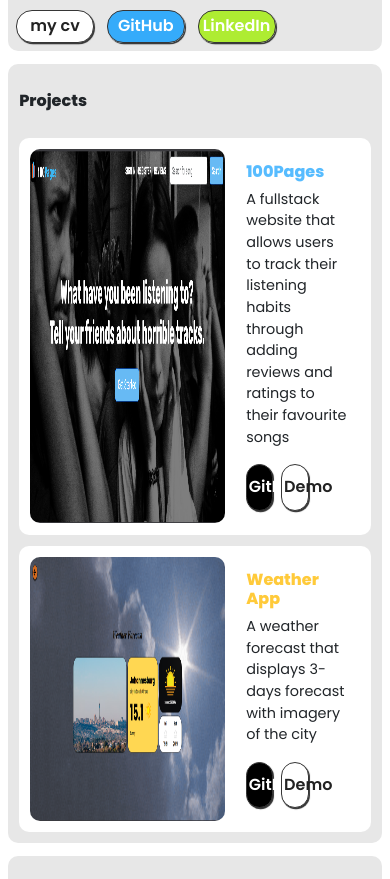
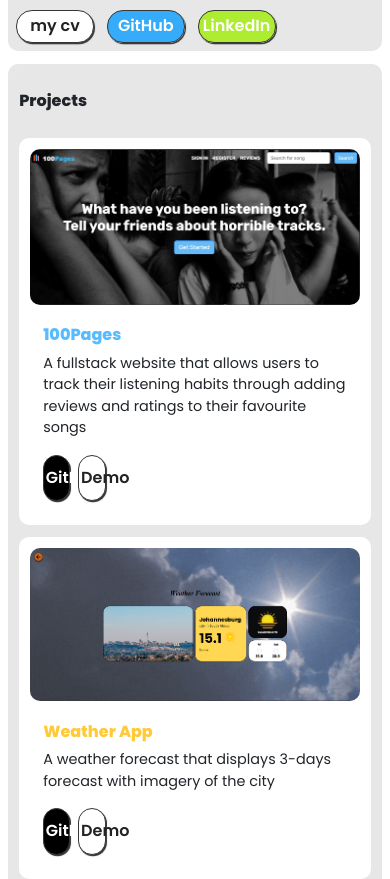
Before and after one commit to AvuMdunyelwa/my-portfolio-app, a React (Vite) app: page / in a window 390 px wide. Shown: the part 900-1779 px from the top of the page. Built offline with nearby package versions, Linux system fonts and the light colour scheme.

Commit message:
add responsiveness to projects container

```diff
--- a/src/App.css
+++ b/src/App.css
@@ -161,6 +161,16 @@ section {
     margin-top: 0.8rem;
 }
 
+#projects {
+    .project {
+        display: flex;
+
+        img {
+            width: 50vw;
+        }
+    }
+}
+
 @media screen and (max-width: 750px) {
     .hero-section {
         height: 55vh;
@@ -210,4 +220,14 @@ section {
         height: 4vh;
     }
 
+    #projects {
+        .project {
+            flex-direction: column;
+
+            img {
+                width: 100%;
+            }
+        }
+    }
+
 }
--- a/src/Projects.jsx
+++ b/src/Projects.jsx
@@ -12,8 +12,8 @@ function Projects() {
             <div className="projects" id='projects' style={{ backgroundColor: '#e7e7e7', padding: '0.7em', borderRadius: '10px', display: 'grid', gap: '0.7em'}}>
                 <h5>Projects</h5>
                 {projectsInfo.map((project) =>
-                    <div key={project['id']} style={{display: 'flex', gap: '0.5em', backgroundColor: 'white', padding: '0.7em', borderRadius: '10px'}}>
-                        <img src={project['thumbNail']} alt="project-image" style={{width: '50vw', borderRadius: '10px'}} />
+                    <div className="project" key={project['id']} style={{gap: '0.5em', backgroundColor: 'white', padding: '0.7em', borderRadius: '10px'}}>
+                        <img src={project['thumbNail']} alt="project-image" style={{borderRadius: '10px'}} />
                         <aside style={{padding: '0.8em'}}>
                             <h4 style={{fontWeight: '800', fontSize: '1rem', color: `${project['theme']}`}}>{project['projectName']}</h4>
                             <p style={{fontSize: '0.9rem'}}>{project['description']}</p>
```
